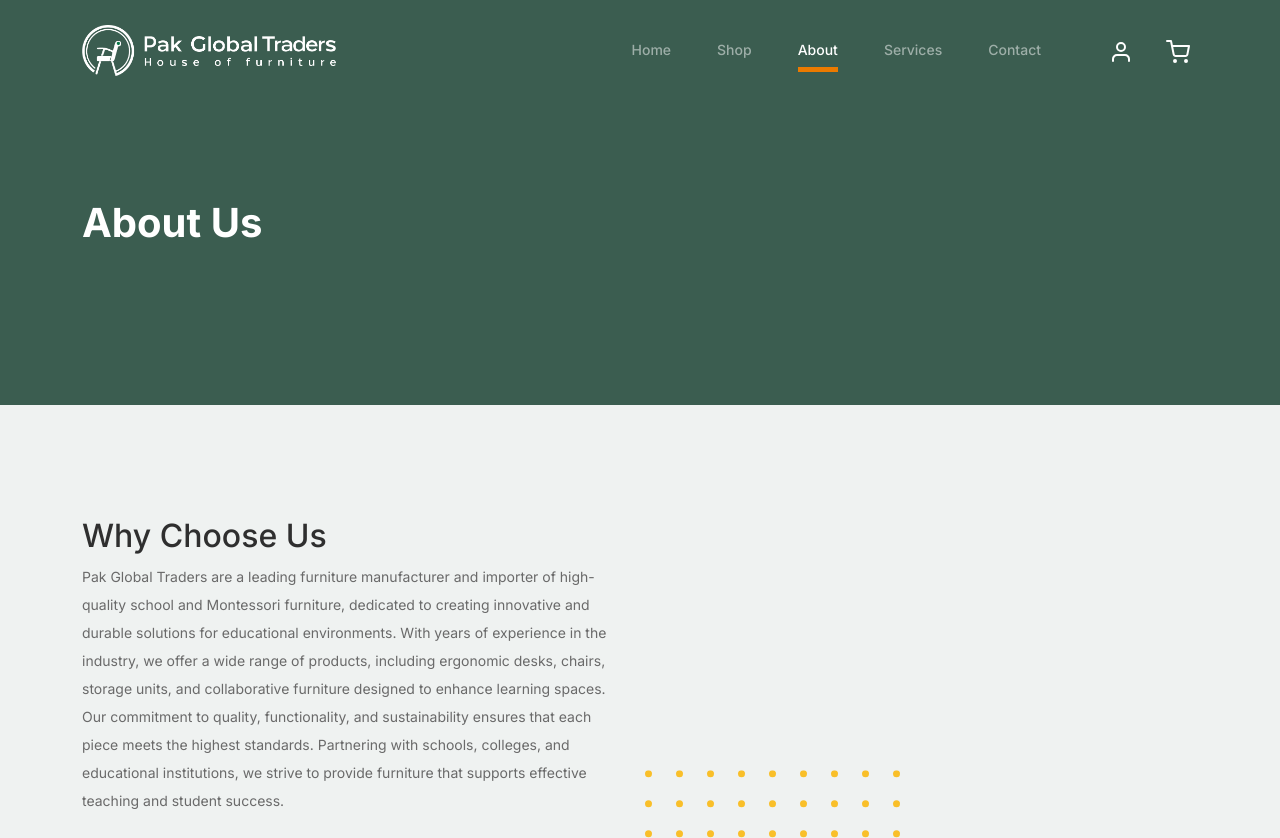
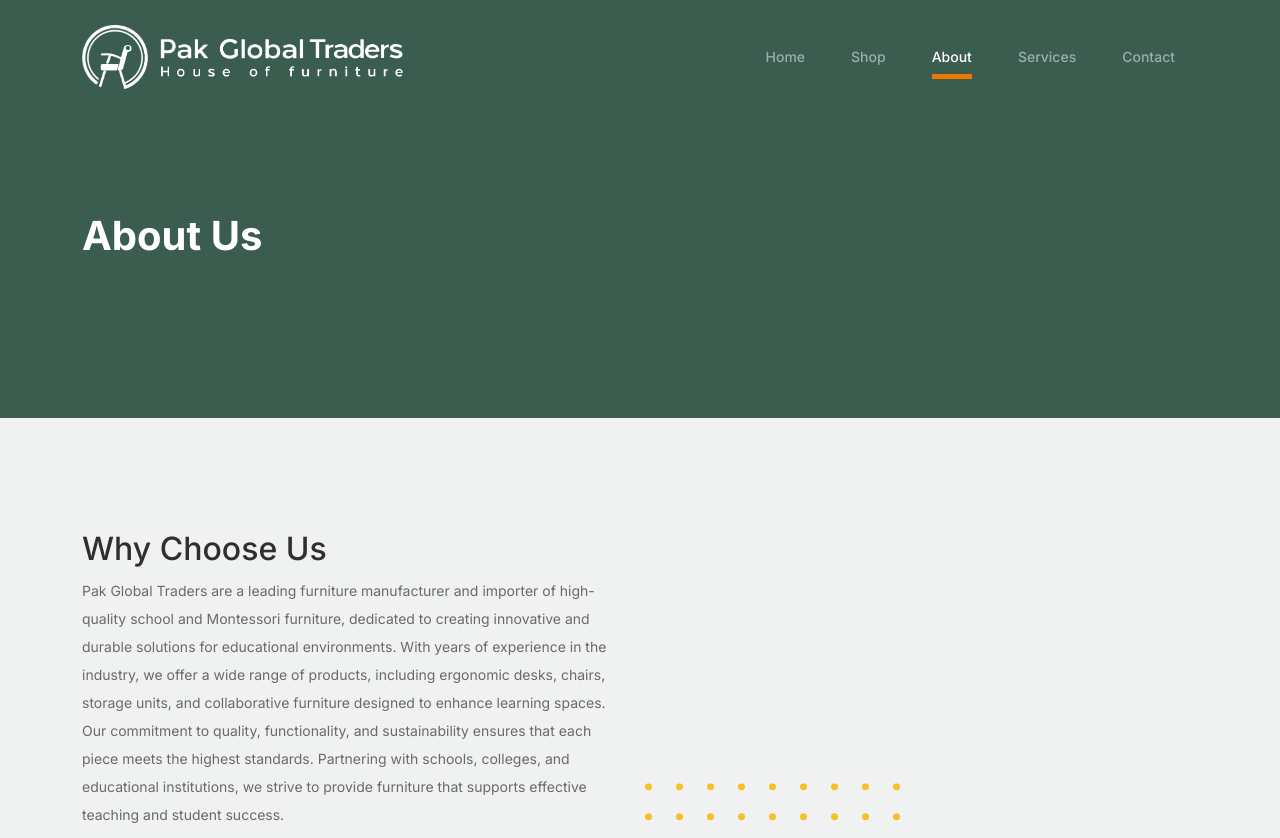
Before and after one commit to Abdullah221/SirProject, a plain HTML site: page about.html in a window 1280 px wide. Shown: the top 838 px of the page. Drawn offline with Linux system fonts and the light colour scheme.

Commit message:
Remove Icons from nav

```diff
--- a/about.html
+++ b/about.html
@@ -48,10 +48,10 @@
 						<li><a class="nav-link" href="contact.html">Contact</a></li>
 					</ul>
 
-					<ul class="custom-navbar-cta navbar-nav mb-2 mb-md-0 ms-5">
+					<!-- <ul class="custom-navbar-cta navbar-nav mb-2 mb-md-0 ms-5">
 						<li><a class="nav-link" href="#"><img src="images/user.svg"></a></li>
 						<li><a class="nav-link" href="cart.html"><img src="images/cart.svg"></a></li>
-					</ul>
+					</ul> -->
 				</div>
 			</div>
 
```
Also changed, not shown: contact.html (+2 -2 lines), index.html (+2 -2 lines), services.html (+2 -2 lines), shop.html (+2 -2 lines).
